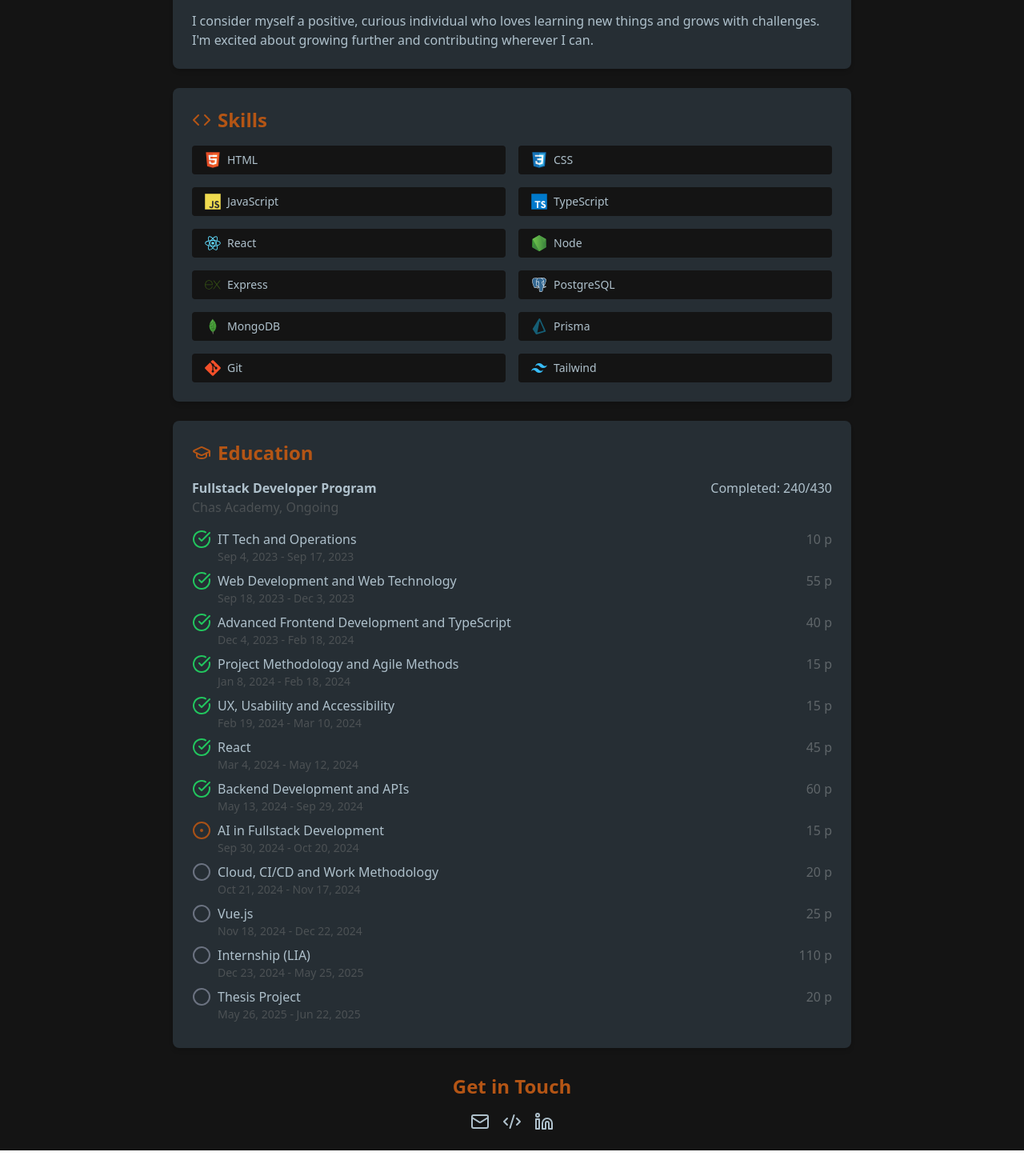
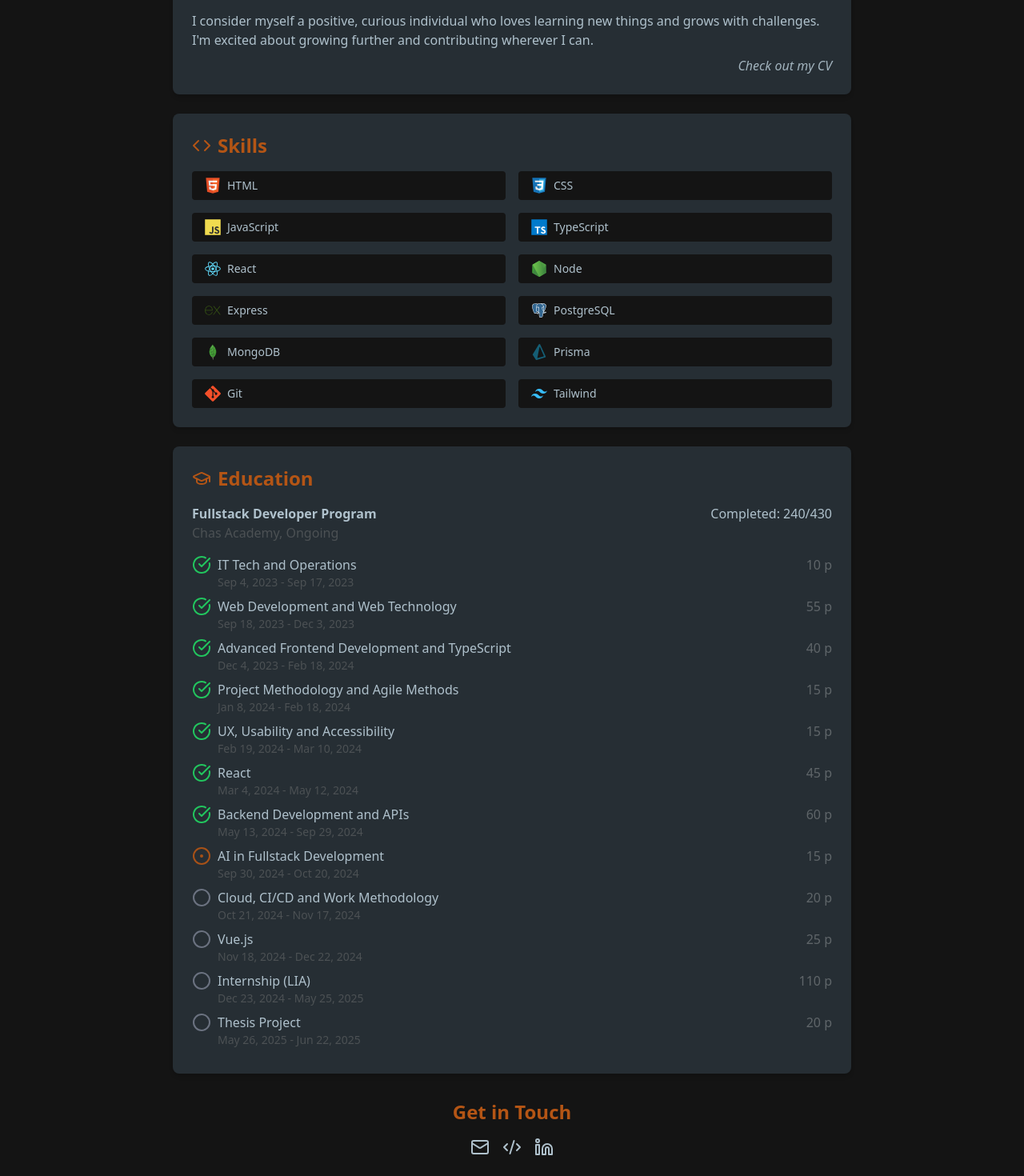
Before and after one commit to JerryChas/Portfolio, a React (Vite) app: page /about in a window 1280 px wide. Shown: the part 370-1840 px from the top of the page at 80% size. Before the commit the page ends 1808 px from the top, so only its background shows below. Built offline with nearby package versions, Linux system fonts and the light colour scheme.

Commit message:
Link to my CV as a pdf is placed in About section

```diff
--- a/src/pages/aboutPage/AboutPage.tsx
+++ b/src/pages/aboutPage/AboutPage.tsx
@@ -122,6 +122,15 @@
 const AboutPage = () => {
   return (
     <div className='max-w-4xl p-6 mx-auto bg-background text-text'>
+      {/* <div style={{ width: '100%', height: '500px' }}>
+        <iframe
+          src='/cv.pdf'
+          width='100%'
+          height='100%'
+          title='CV - Jerry Olsson'
+        ></iframe>
+      </div> */}
+
       <header className='mb-8 text-center'>
         <h1 className='mb-2 text-3xl font-bold text-accent'>Jerry Olsson</h1>
         <p className='text-xl text-secondary'>Software Developer Student</p>
@@ -144,6 +153,17 @@
             learning new things and grows with challenges. I'm excited about
             growing further and contributing wherever I can.
           </p>
+
+          <div className='flex justify-end mt-2'>
+            <a
+              className='italic animate-pulse md:hover:scale-105 md:hover:animate-none'
+              href='/cv.pdf'
+              target='_blank'
+              rel='noopener noreferrer'
+            >
+              Check out my CV
+            </a>
+          </div>
         </section>
 
         {/* SKILLS */}
@@ -216,15 +236,26 @@
           Get in Touch
         </h2>
         <div className='flex justify-center space-x-4'>
-          <a href='mailto:jerryroyolsson@gmail.com' className='text-text'>
+          {/* Email */}
+          <a
+            href='mailto:jerryroyolsson@gmail.com'
+            className='transition-colors duration-200 text-text hover:text-red-500'
+          >
             <Mail size={24} />
           </a>
-          <a href='https://github.com/JerryChas/' className='text-text'>
+
+          {/* GitHub */}
+          <a
+            href='https://github.com/JerryChas/'
+            className='transition-colors duration-200 text-text hover:text-gray-700'
+          >
             <Code2 size={24} />
           </a>
+
+          {/* LinkedIn */}
           <a
             href='https://www.linkedin.com/in/jerry-olsson-0b1a4228b/'
-            className=' text-text'
+            className='transition-colors duration-200 text-text hover:text-blue-600'
           >
             <Linkedin size={24} />
           </a>
```
Also changed, not shown: 1 other file (tests, documents, lock files or other folders).
